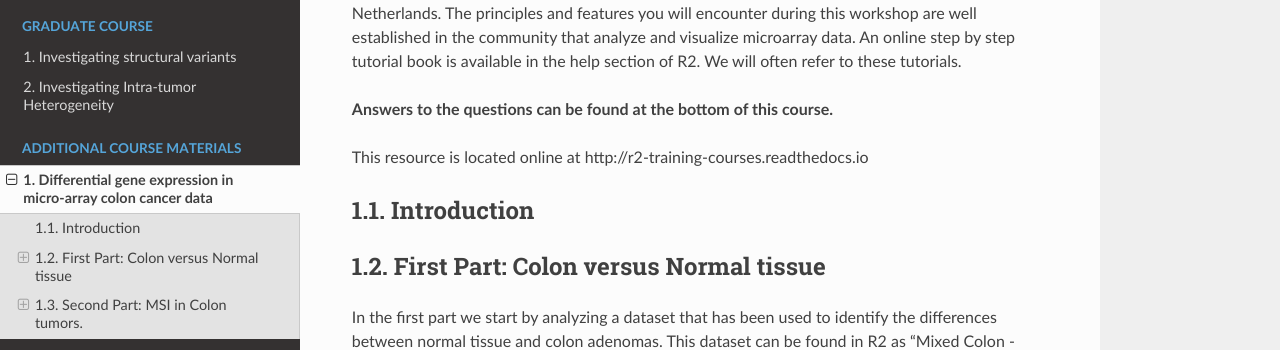
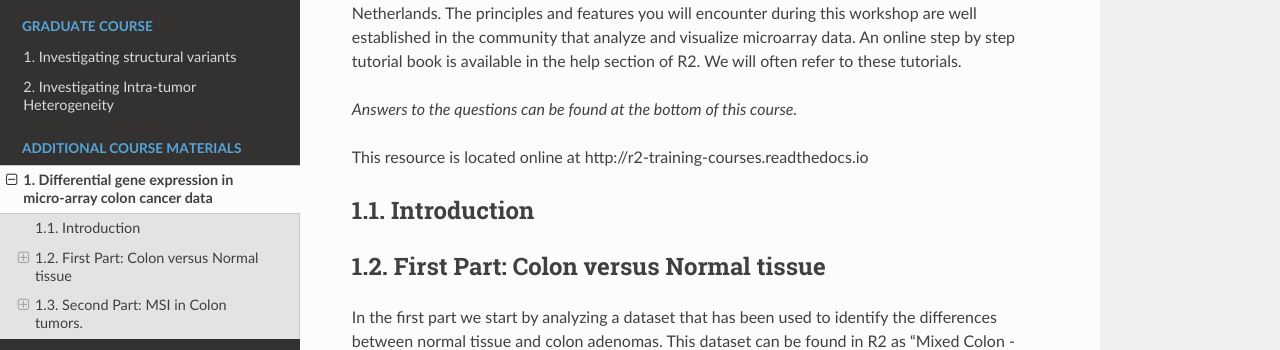
Before and after one commit to antronerds/r2-training-courses, a Sphinx documentation site: the page built from docs/Microarray_analysis_-_Using_Tumor_Colon_datasets.md, in a window 1280 px wide. Shown: the part 363-713 px from the top of the page. Built offline with Sphinx 7.4.7 and the Read the Docs theme 2.0.0, drawn with Linux system fonts in a browser that asks for light colours; pages that are not in the unit, such as notebooks, are missing from menus.

```diff
--- a/docs/Microarray_analysis_-_Using_Tumor_Colon_datasets.md
+++ b/docs/Microarray_analysis_-_Using_Tumor_Colon_datasets.md
@@ -15,7 +15,7 @@ An online step by step tutorial book is available in the help section of R2.
 We will often refer to these tutorials.
 
 
-**Answers to the questions can be found at the bottom of this course.**
+*Answers to the questions can be found at the bottom of this course.*
 
 This resource is located online at http://r2-training-courses.readthedocs.io
 
```
